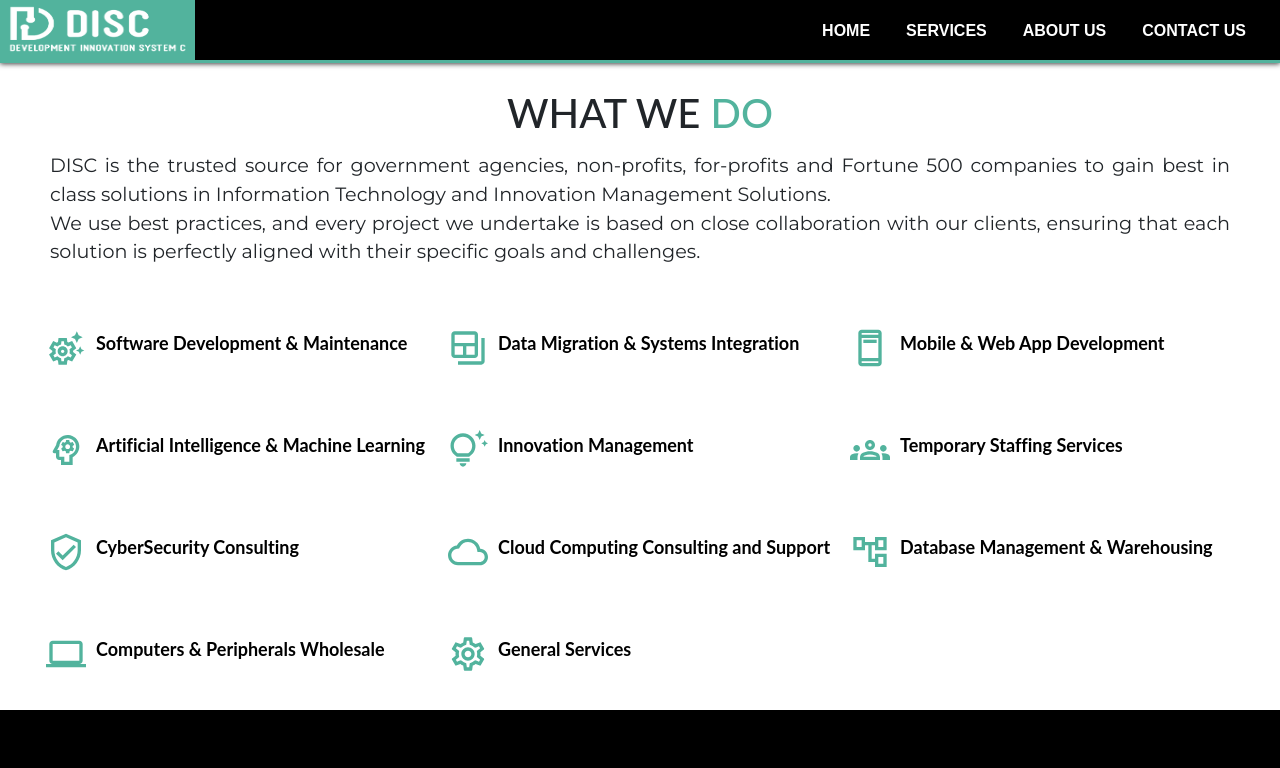
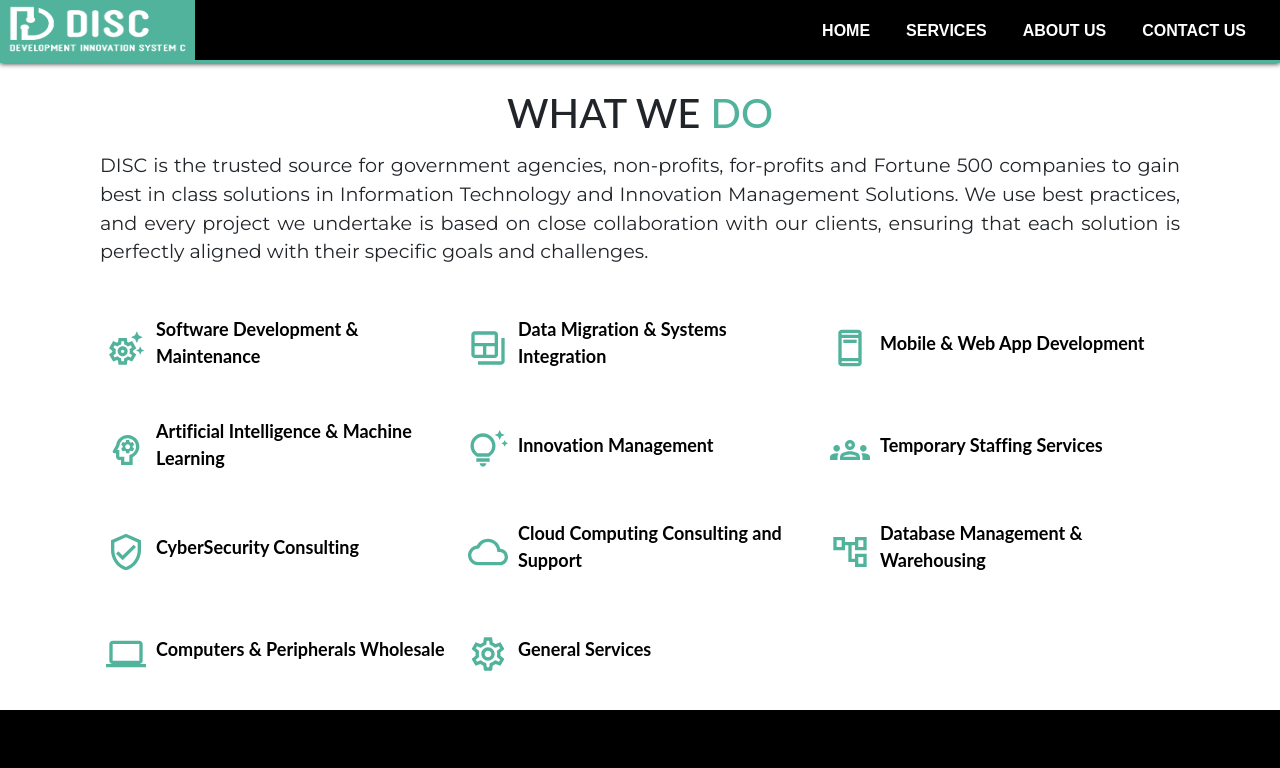
Before and after one commit to Disc-Colombia/Frontend_Disc, a React (Vite) app: page /AllServices in a window 1280 px wide. Shown: the top 768 px of the page. Built offline with nearby package versions, Linux system fonts and the light colour scheme.

Commit message:
update service section

```diff
--- a/src/pages/AllServices.tsx
+++ b/src/pages/AllServices.tsx
@@ -51,7 +51,6 @@ export const AllServices: React.FC =() =>{
                 </h1>
                 <p className="initial_paragraph-services">
                     DISC is the trusted source for government agencies, non-profits, for-profits and Fortune 500 companies to gain best in class solutions in Information Technology and Innovation Management Solutions.
-                    <br />
                     We use best practices, and every project we undertake is based on close collaboration with our clients, ensuring that each solution is perfectly aligned with their specific goals and challenges.
                 </p>
                 <div className="container-cards-services">
--- a/src/styles/allservices.css
+++ b/src/styles/allservices.css
@@ -5,6 +5,7 @@
   flex-direction: column;
   justify-content: center;
   align-items: center;
+  margin: 0 100px 0 100px;
 }
 
 .initial-tittle{
@@ -12,8 +13,6 @@
 }
 
 .initial_paragraph-services{
-  margin-left: 50px;
-  margin-right: 50px;
   font-family: var(--montserrat-font-family);
   font-size: 1.2rem;
   text-align: justify;
@@ -40,7 +39,7 @@
   flex-direction: row;
   justify-content: flex-start;
   align-items: center;
-  width: 400px;
+  width: 360px;
   height: 100px;
   color: var(--Black);
   border-radius: 8px;
```
